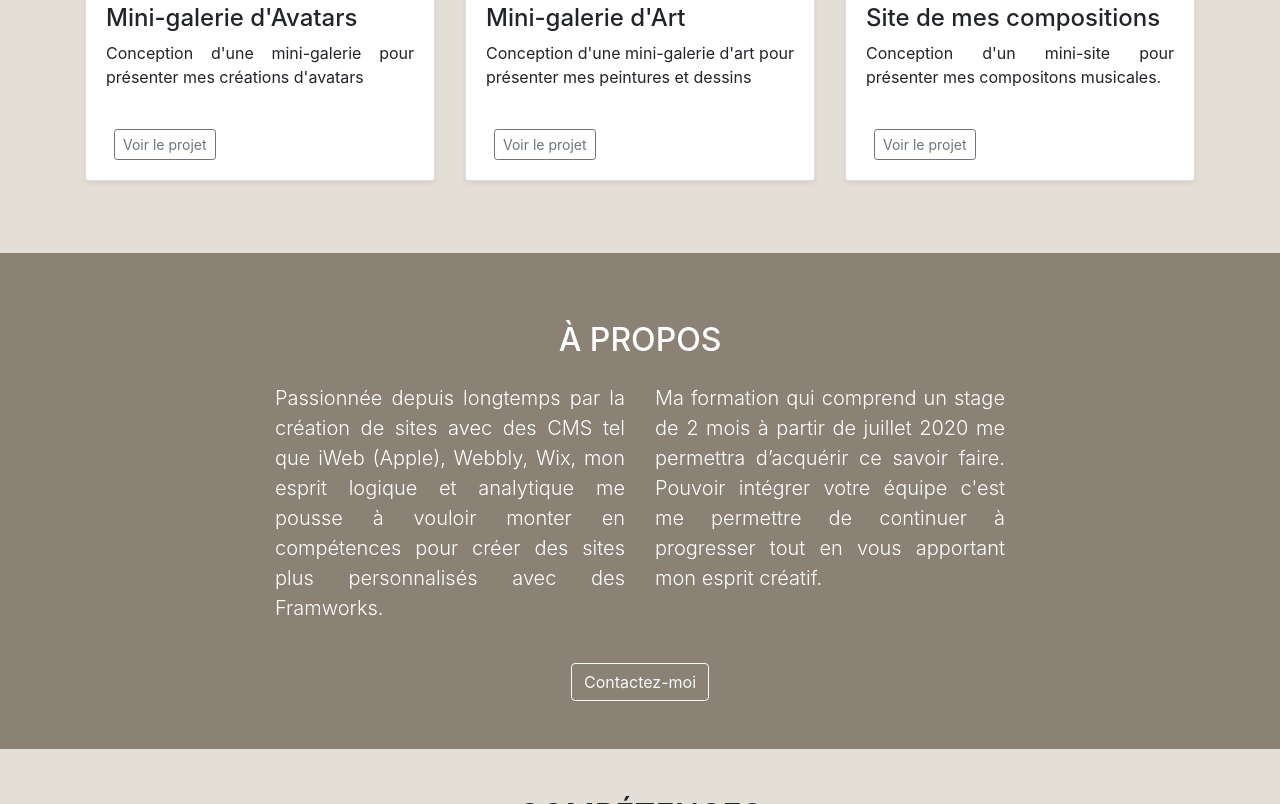
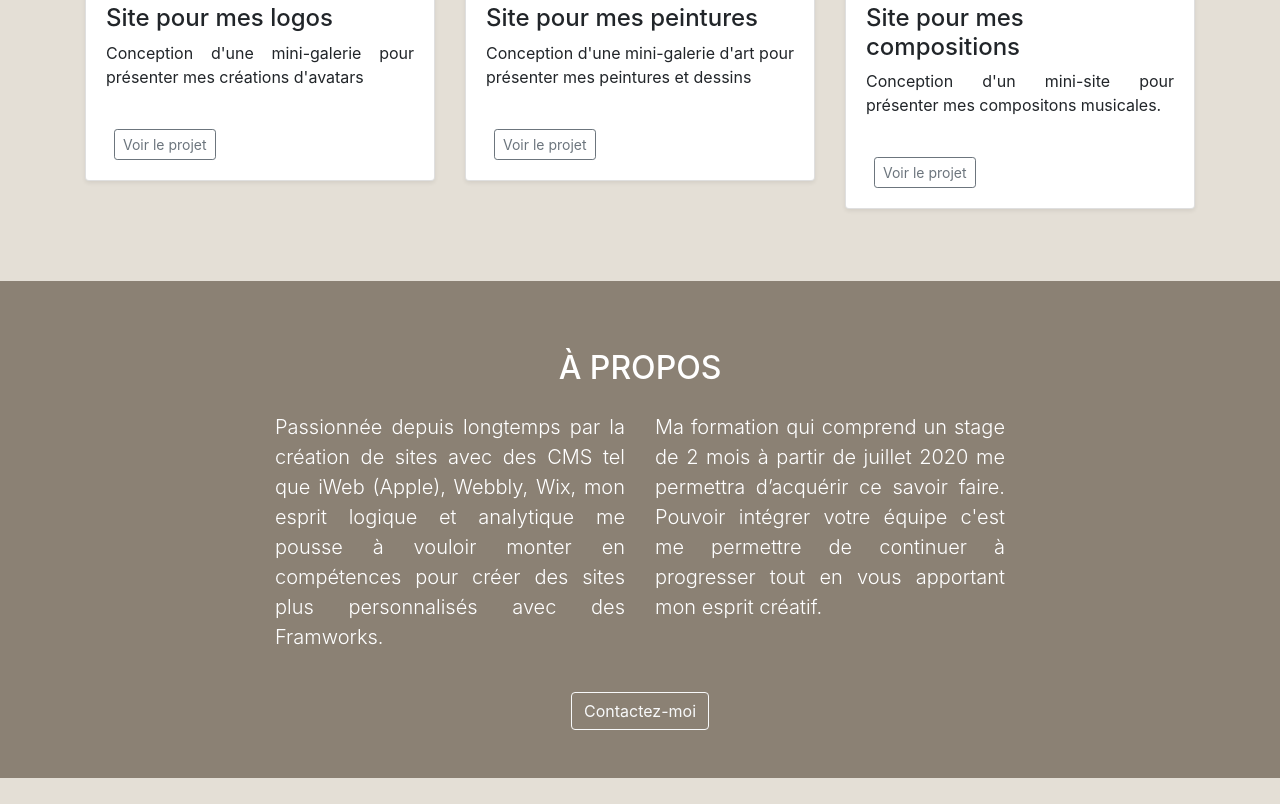
Before and after one commit to nadiaprojets/porfolio1, a plain HTML site: page index.html in a window 1280 px wide. Shown: the part 1405-2209 px from the top of the page. Drawn offline with nearby package versions, Linux system fonts and the light colour scheme; files whose address does not match are found by name.

Commit message:
Update index.html

```diff
--- a/index.html
+++ b/index.html
@@ -68,7 +68,7 @@
           <div class="container">
             <div class="row">
 
-              <!--WEB CV-->
+              <!--PROJET 1 WEB CV-->
               <div class="col-lg-4 col-md-6 col-12">
                 <div class="card mb-4 shadow-sm">
                   <img class="card-img-top" src="ressources/webcv.png" alt="Mon Cv en ligne">
@@ -89,7 +89,7 @@
                 </div>
               </div>
 
-              <!--PROJET PRÉSENTATION D'ACTIVITÉ-->
+              <!--PROJET 2 PRÉSENTATION D'ACTIVITÉ-->
               <div class="col-lg-4 col-md-6 col-12">
                 <div class="card mb-4 shadow-sm">
                   <img class="card-img-top" src="ressources/animatione.png" alt="Pâtisserie Végétales">
@@ -112,10 +112,10 @@
                 </div>
               </div>
 
-              <!--PROJET ANIMATION DE LOGOS-->
+              <!--PROJET 3 ANIMATION DE LOGOS-->
               <div class="col-lg-4 col-md-6 col-12">
                 <div class="card mb-4 shadow-sm">
-                  <img class="card-img-top" src="ressources/logoanim.png" alt="Card image">
+                  <img class="card-img-top" src="ressources/logoanim.png" alt="Miniature de présentation des logos animés">
                   <div class="card-body">
                   <h4>Animation de logos</h4>
                     <p class="card-text">Création et animation de logos avec ambiance sonore.</p><br>
@@ -133,12 +133,12 @@
               </div>
 
 
-              <!--PROJET AVATAR ME-->
+              <!--PROJET 4 AVATAR ME-->
               <div class="col-lg-4 col-md-6 col-12">
                 <div class="card mb-4 shadow-sm">
                   <img class="card-img-top" src="ressources/avatarsme.png" alt="Mes avatars, logos">
                   <div class="card-body">
-                    <h4>Mini-galerie d'Avatars</h4>
+                    <h4>Site pour mes logos</h4>
                     <p class="card-text">Conception d'une mini-galerie pour présenter mes créations d'avatars</p><br>
                     <div class="d-flex justify-content-between align-items-center">
                       <div class="btn-group">
@@ -154,12 +154,12 @@
               </div>
 
 
-              <!--PROJET MA GALERIE D'ART-->
+              <!--PROJET 5 MA GALERIE D'ART-->
               <div class="col-lg-4 col-md-6 col-12">
                 <div class="card mb-4 shadow-sm">
                   <img class="card-img-top" src="ressources/galerieart.png" alt="Mes peintures">
                   <div class="card-body">
-                    <h4>Mini-galerie d'Art</h4>
+                    <h4>Site pour mes peintures</h4>
                     <p class="card-text">Conception d'une mini-galerie d'art pour présenter mes peintures et dessins</p><br>
                     <div class="d-flex justify-content-between align-items-center">
                       <div class="btn-group">
@@ -175,12 +175,12 @@
               </div>
 
 
-              <!--PROJET MES COMPOSITIONS-->
+              <!--PROJET 6 MES COMPOSITIONS-->
               <div class="col-lg-4 col-md-6 col-12">
                 <div class="card mb-4 shadow-sm">
                   <img class="card-img-top" src="ressources/compositions.png" alt="Mes compositions">
                   <div class="card-body">
-                    <h4>Site de mes compositions</h4>
+                    <h4>Site pour mes compositions</h4>
                     <p class="card-text">Conception d'un mini-site pour présenter mes compositons musicales.</p><br>
                     <div class="d-flex justify-content-between align-items-center">
                       <div class="btn-group">
```
